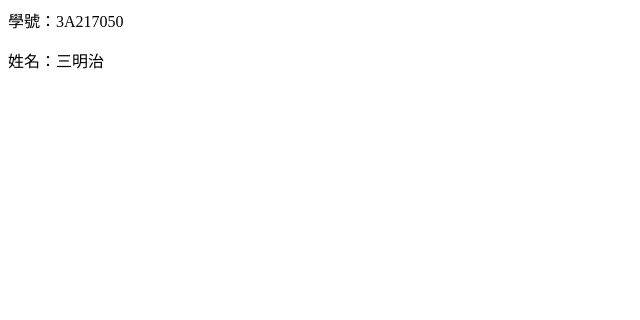
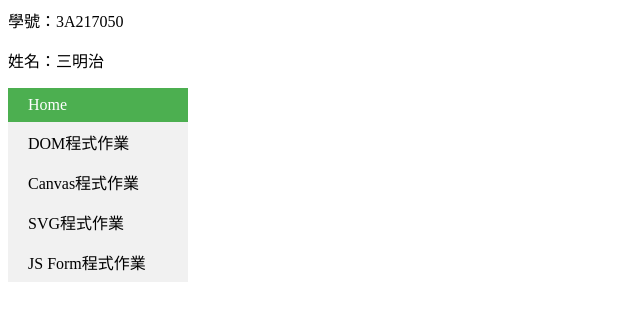
Before and after one commit to bysandwich/bysandwich.github.io, a plain HTML site: page index.html in a window 1280 px wide. Shown: the whole page, without its empty margins (0-640 px from the left). Drawn offline with Linux system fonts and the light colour scheme.

Commit message:
no message

```diff
--- a/index.html
+++ b/index.html
@@ -3,9 +3,44 @@
 <head>
 <meta charset="UTF-8">
 <title>我的網頁</title>
+	<style>
+	ul {
+		list-style-type: none;
+		margin: 0;
+		padding: 0;
+		width: 180px;
+		background-color: #f1f1f1;
+	}
+	li a {
+    display: block;
+    color: #000;
+    padding: 8px 20px;
+    text-decoration: none;
+		}
+
+
+
+	li a:hover:not(.xxx) {
+		background-color: #555;
+		color: white;
+		}
+	.xxx {
+		background-color: #4CAF50;
+		color: white;
+	}
+
+}
+	</style>
 </head>
 <body>
 <p>學號：3A217050</p>
 <p>姓名：三明治</p>
+<ul>
+  <li><a class="xxx" href="index.html">Home</a></li>
+  <li><a href="a01.html">DOM程式作業</a></li>
+  <li><a href="b01.html">Canvas程式作業</a></li>
+  <li><a href="c01.html">SVG程式作業</a></li>
+  <li><a href="d01.html">JS Form程式作業</a></li>
+</ul>
 </body>
 </html>
```
